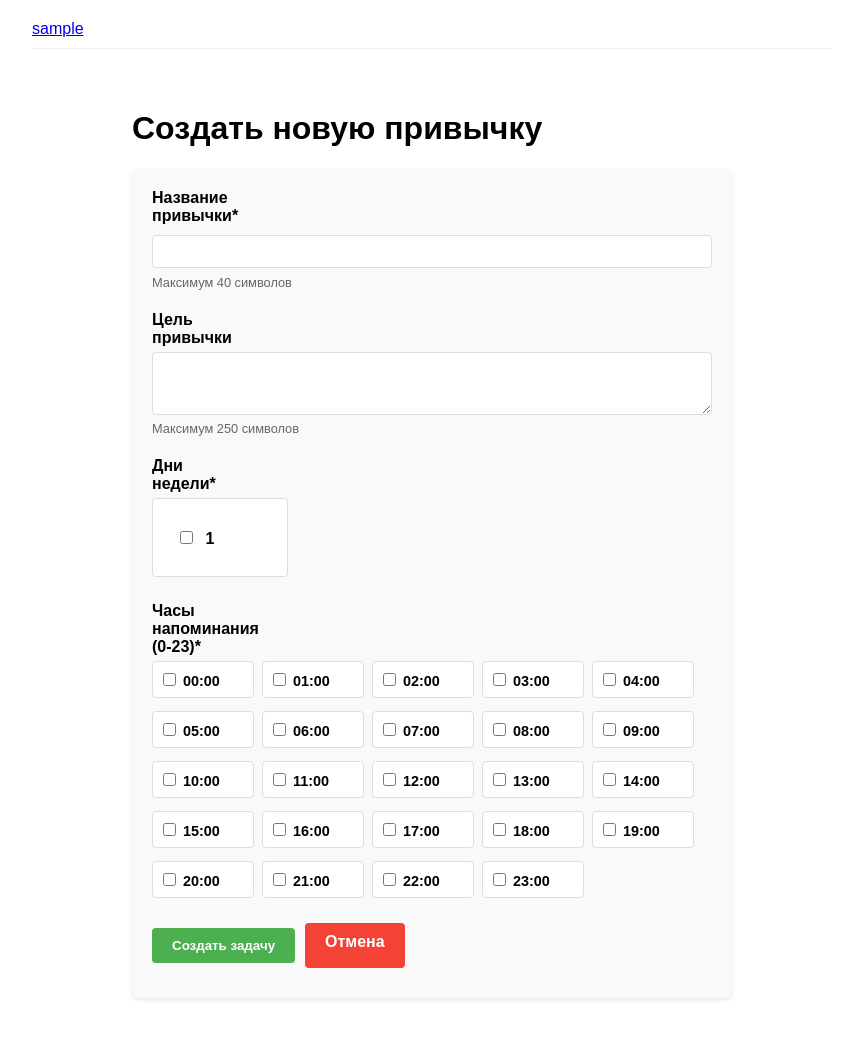
After one commit to XXSnape/time-management, a FastAPI app: template backend/templates/habits-create.html in a window 1280 px wide. The commit adds this page. Shown: the whole page, without its empty margins (208-1071 px from the left). Run offline with FastAPI, Linux system fonts and the light colour scheme; the template is opened without the code that fills it: most values are stand-ins (such as "Sample title", 1, 10 or a date in 2020); parts of the project's set-up code (start-up, migrations or seed data) failed here and were passed over.

Commit message:
Add the ability to create and edit habits.

```diff
--- a/backend/static/style.css
+++ b/backend/static/style.css
@@ -340,3 +340,73 @@ input[type="text"] {
     color: #2196F3;
     font-size: 1.2em;
 }
+
+.multiselect-days {
+    display: grid;
+    grid-template-columns: repeat(auto-fill, minmax(120px, 1fr));
+    gap: 10px;
+    margin-top: 5px;
+}
+
+.day-checkbox {
+    display: flex;
+    align-items: center;
+    padding: 27px;
+    background: #fff;
+    border: 1px solid #ddd;
+    border-radius: 4px;
+    cursor: pointer;
+    transition: all 0.2s;
+}
+
+.day-checkbox:hover {
+    background: #f5f5f5;
+}
+
+.day-checkbox input {
+    margin-right: 8px;
+}
+
+.day-label {
+    white-space: nowrap;
+}
+
+
+/* Стили для выбора часов */
+.multiselect-hours {
+    display: flex;
+    flex-wrap: wrap;
+    gap: 8px;
+    margin-top: 5px;
+}
+
+.hour-checkbox {
+    padding: 6px 10px;
+    background: #fff;
+    border: 1px solid #ddd;
+    border-radius: 4px;
+    cursor: pointer;
+    font-size: 0.9em;
+}
+
+.hour-checkbox:hover {
+    background: #f0f0f0;
+}
+
+.hour-checkbox input {
+    margin-right: 3px;
+}
+
+.day-checkbox input:checked + span,
+.hour-checkbox input:checked + span {
+    font-weight: bold;
+    color: #2c3e50;
+}
+
+.day-checkbox input:checked {
+    accent-color: #4CAF50;
+}
+
+.hour-checkbox input:checked {
+    accent-color: #2196F3;
+}
--- /dev/null
+++ b/backend/templates/habits-create.html
@@ -0,0 +1,50 @@
+{% extends "base.html" %}
+
+{% block content %}
+<div class="form-container">
+    <h1>Создать новую привычку</h1>
+
+    <form method="post" action="/habits/create" class="item-form">
+        <div class="form-group">
+            <label for="name">Название привычки*</label>
+            <input type="text" id="name" name="name" maxlength="40" required>
+            <small>Максимум 40 символов</small>
+        </div>
+
+        <div class="form-group">
+            <label for="purpose">Цель привычки</label>
+            <textarea id="purpose" name="purpose" maxlength="250" rows="3"></textarea>
+            <small>Максимум 250 символов</small>
+        </div>
+
+        <div class="form-group">
+            <label>Дни недели*</label>
+            <div class="multiselect-days">
+                {% for day in days  %}
+                <label class="day-checkbox">
+                    <input type="checkbox" name="days" value="{{ day[1] }}">
+                    {{ day[0] }}
+                </label>
+                {% endfor %}
+            </div>
+        </div>
+
+        <div class="form-group">
+            <label>Часы напоминания (0-23)*</label>
+            <div class="multiselect-hours">
+                {% for hour in range(24) %}
+                <label class="hour-checkbox">
+                    <input type="checkbox" name="hours" value="{{ hour }}">
+                    {{ "%02d:00"|format(hour) }}
+                </label>
+                {% endfor %}
+            </div>
+        </div>
+
+        <div class="form-actions">
+            <button type="submit" class="submit-btn">Создать задачу</button>
+            <a href="/habits" class="cancel-btn">Отмена</a>
+        </div>
+    </form>
+</div>
+{% endblock %}
--- a/backend/views/__init__.py
+++ b/backend/views/__init__.py
@@ -2,8 +2,10 @@ from fastapi import APIRouter
 from .auth import router as auth_router
 from .index import router as index_router
 from .tasks import router as tasks_router
+from .habits import router as habits_router
 
 router = APIRouter()
 router.include_router(auth_router)
 router.include_router(index_router)
 router.include_router(tasks_router)
+router.include_router(habits_router)
--- a/backend/views/tasks.py
+++ b/backend/views/tasks.py
@@ -144,7 +144,7 @@ async def edit_task_post(
     )
 
 
-@router.get("/tasks/{task_id}/completion")
+@router.get("/tasks/{task_id}/completion", name="tasks:mark")
 async def mark_task(
     request: Request,
     user: UserDep,
```
Also changed, not shown: backend/views/habits.py (+218 -0 lines).
